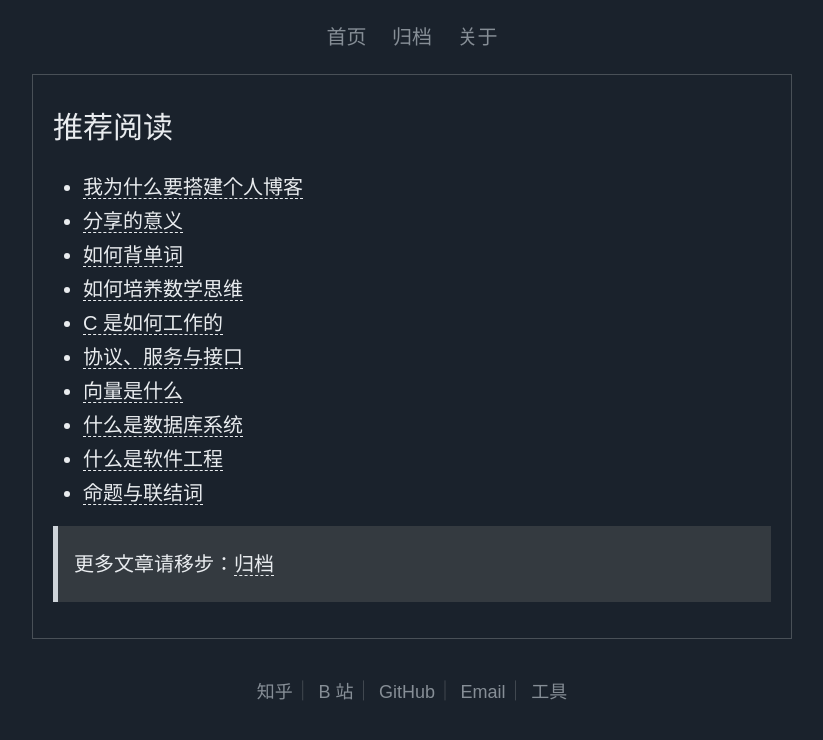
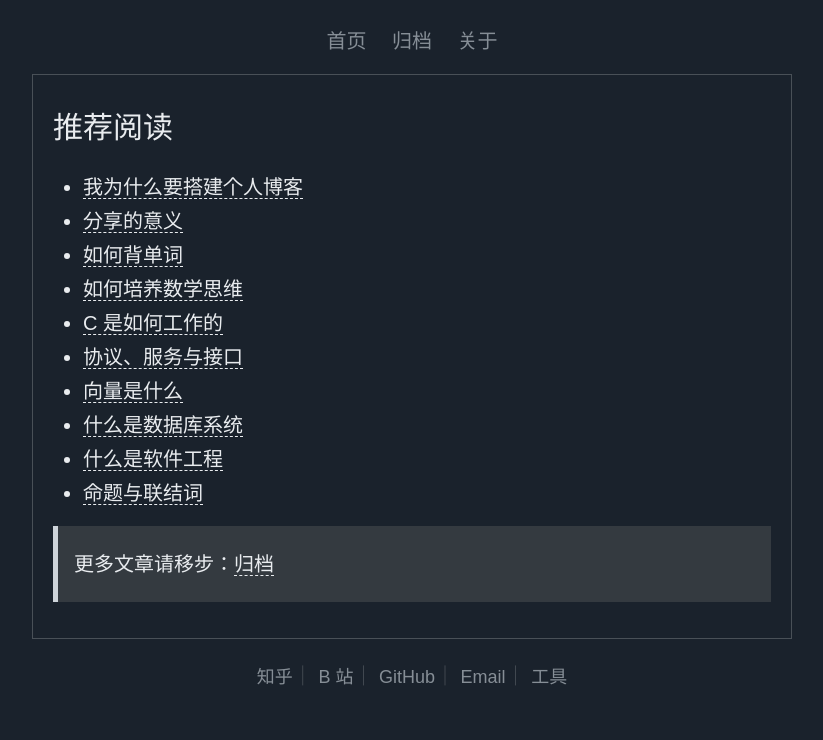
Before and after one commit to fengzhuyi/fengzhuyi.github.io, a Jekyll site: the page built from index.md, in a window 1280 px wide. Shown: the top 740 px of the page, without its empty margins (228-1051 px from the left). Built offline with Jekyll 4.4.1, drawn with Linux system fonts in a browser that asks for light colours.

Commit message:
Update layouts.scss

```diff
--- a/_sass/layouts.scss
+++ b/_sass/layouts.scss
@@ -5,8 +5,8 @@
 
 .nav {
   text-align: center;
-  padding: .5rem;
-  margin: .5rem 0;
+  padding-top: 1.2rem;
+  padding-bottom: .8rem;
   a {
     box-sizing: border-box;
     padding: 0 .5rem;
@@ -19,9 +19,12 @@
 
 .footer {
   text-align: center;
-  padding: 1rem 0;
-  min-height: 4rem;
+  padding-top: .5rem;
+  padding-bottom: 1.5rem;
   color: var(--gray-700);
+  & p {
+    padding: 0;
+  }
   & a {
     font-size: .9rem;
     color: var(--gray-600);
@@ -30,6 +33,7 @@
       color: var(--gray-300);
     }
   }
+
 }
 
 .content {
```
